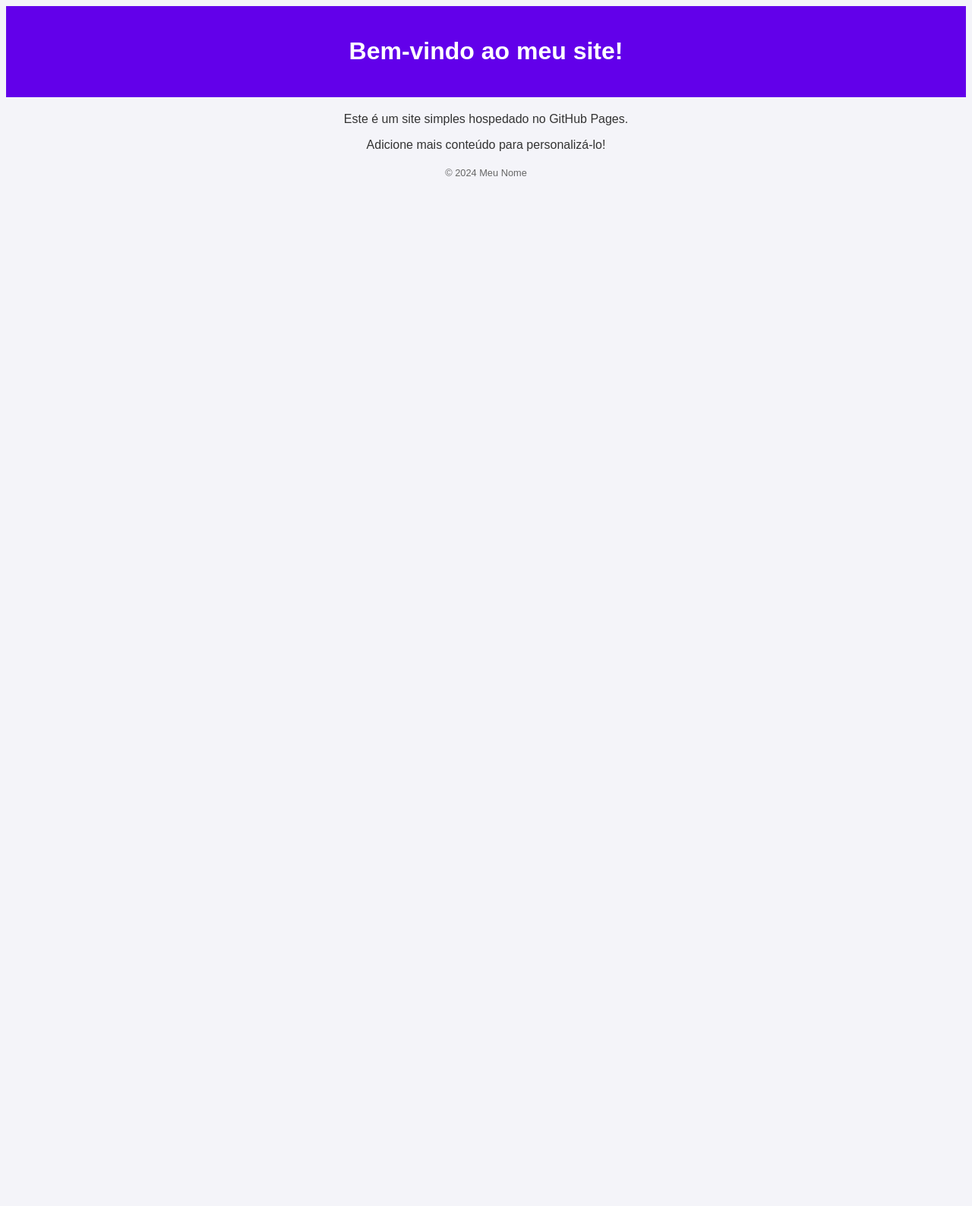
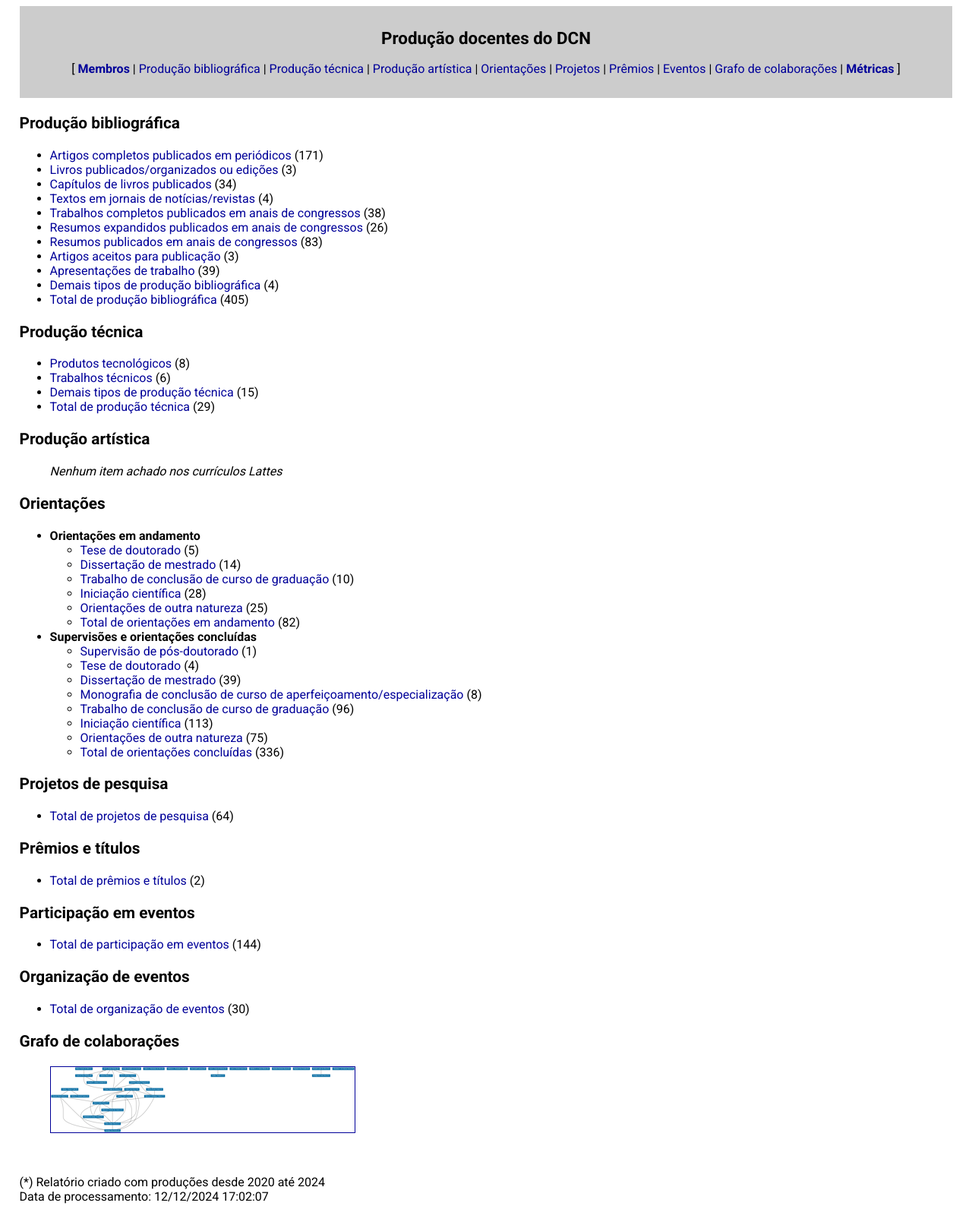
Before and after one commit to thonimar/producaoDCN, a plain HTML site: page index.html in a window 1280 px wide. Shown: the top 1588 px of the page at 76% size. Before the commit the page ends 800 px from the top, so only its background shows below. Drawn offline with Linux system fonts and the light colour scheme.

Commit message:
Update index.html

```diff
--- a/index.html
+++ b/index.html
@@ -2,40 +2,121 @@
 <html lang="pt-BR">
 <head>
     <meta charset="UTF-8">
-    <meta name="viewport" content="width=device-width, initial-scale=1.0">
-    <title>Meu Site</title>
-    <style>
-        body {
-            font-family: Arial, sans-serif;
-            text-align: center;
-            background-color: #f4f4f9;
-            color: #333;
-        }
-        header {
-            background-color: #6200ea;
-            color: white;
-            padding: 20px;
-        }
-        main {
-            margin: 20px;
-        }
-        footer {
-            margin-top: 20px;
-            font-size: 0.8em;
-            color: #666;
-        }
-    </style>
+    <meta http-equiv="Content-Type" content="text/html; charset=utf-8">
+    <meta name="Generator" content="scriptLattes">
+    <title>Produção docentes do DCN</title>
+    <link rel="stylesheet" href="css/scriptLattes.css" type="text/css">
+    <link rel="stylesheet" href="https://fonts.googleapis.com/css2?family=Roboto:wght@400;700&display=swap">
 </head>
-<body>
-    <header>
-        <h1>Bem-vindo ao meu site!</h1>
-    </header>
-    <main>
-        <p>Este é um site simples hospedado no GitHub Pages.</p>
-        <p>Adicione mais conteúdo para personalizá-lo!</p>
-    </main>
-    <footer>
-        <p>&copy; 2024 Meu Nome</p>
-    </footer>
+<body onload="initialize()" onunload="GUnload()">
+    <div id="header">
+        <center>
+            <h2>Produção docentes do DCN</h2>
+            [
+            <a href="membros.html"><b>Membros</b></a> |
+            <a href="#producaoBibliografica">Produção bibliográfica</a> |
+            <a href="#producaoTecnica">Produção técnica</a> |
+            <a href="#producaoArtistica">Produção artística</a> |
+            <a href="#orientacoes">Orientações</a> |
+            <a href="#projetos">Projetos</a> |
+            <a href="#premios">Prêmios</a> |
+            <a href="#eventos">Eventos</a> |
+            <a href="#grafo">Grafo de colaborações</a> |
+            <a href="metricas.html"><b>Métricas</b></a>
+            ]
+        </center>
+        <br>
+    </div>
+
+    <h3 id="producaoBibliografica">Produção bibliográfica</h3>
+    <ul>
+        <li><a href="PB0-0.html">Artigos completos publicados em periódicos</a> (171)</li>
+        <li><a href="PB1-0.html">Livros publicados/organizados ou edições</a> (3)</li>
+        <li><a href="PB2-0.html">Capítulos de livros publicados</a> (34)</li>
+        <li><a href="PB3-0.html">Textos em jornais de notícias/revistas</a> (4)</li>
+        <li><a href="PB4-0.html">Trabalhos completos publicados em anais de congressos</a> (38)</li>
+        <li><a href="PB5-0.html">Resumos expandidos publicados em anais de congressos</a> (26)</li>
+        <li><a href="PB6-0.html">Resumos publicados em anais de congressos</a> (83)</li>
+        <li><a href="PB7-0.html">Artigos aceitos para publicação</a> (3)</li>
+        <li><a href="PB8-0.html">Apresentações de trabalho</a> (39)</li>
+        <li><a href="PB9-0.html">Demais tipos de produção bibliográfica</a> (4)</li>
+        <li><a href="PB-0.html">Total de produção bibliográfica</a> (405)</li>
+    </ul>
+
+    <h3 id="producaoTecnica">Produção técnica</h3>
+    <ul>
+        <li><a href="PT2-0.html">Produtos tecnológicos</a> (8)</li>
+        <li><a href="PT4-0.html">Trabalhos técnicos</a> (6)</li>
+        <li><a href="PT5-0.html">Demais tipos de produção técnica</a> (15)</li>
+        <li><a href="PT-0.html">Total de produção técnica</a> (29)</li>
+    </ul>
+
+    <h3 id="producaoArtistica">Produção artística</h3>
+    <ul>
+        <i>Nenhum item achado nos currículos Lattes</i>
+    </ul>
+
+    <h3 id="orientacoes">Orientações</h3>
+    <ul>
+        <li><b>Orientações em andamento</b>
+            <ul>
+                <li><a href="OA1-0.html">Tese de doutorado</a> (5)</li>
+                <li><a href="OA2-0.html">Dissertação de mestrado</a> (14)</li>
+                <li><a href="OA4-0.html">Trabalho de conclusão de curso de graduação</a> (10)</li>
+                <li><a href="OA5-0.html">Iniciação científica</a> (28)</li>
+                <li><a href="OA6-0.html">Orientações de outra natureza</a> (25)</li>
+                <li><a href="OA-0.html">Total de orientações em andamento</a> (82)</li>
+            </ul>
+        </li>
+        <li><b>Supervisões e orientações concluídas</b>
+            <ul>
+                <li><a href="OC0-0.html">Supervisão de pós-doutorado</a> (1)</li>
+                <li><a href="OC1-0.html">Tese de doutorado</a> (4)</li>
+                <li><a href="OC2-0.html">Dissertação de mestrado</a> (39)</li>
+                <li><a href="OC3-0.html">Monografia de conclusão de curso de aperfeiçoamento/especialização</a> (8)</li>
+                <li><a href="OC4-0.html">Trabalho de conclusão de curso de graduação</a> (96)</li>
+                <li><a href="OC5-0.html">Iniciação científica</a> (113)</li>
+                <li><a href="OC6-0.html">Orientações de outra natureza</a> (75)</li>
+                <li><a href="OC-0.html">Total de orientações concluídas</a> (336)</li>
+            </ul>
+        </li>
+    </ul>
+
+    <h3 id="projetos">Projetos de pesquisa</h3>
+    <ul>
+        <li><a href="Pj-0.html">Total de projetos de pesquisa</a> (64)</li>
+    </ul>
+
+    <h3 id="premios">Prêmios e títulos</h3>
+    <ul>
+        <li><a href="Pm-0.html">Total de prêmios e títulos</a> (2)</li>
+    </ul>
+
+    <h3 id="eventos">Participação em eventos</h3>
+    <ul>
+        <li><a href="Ep-0.html">Total de participação em eventos</a> (144)</li>
+    </ul>
+
+    <h3 id="eventos">Organização de eventos</h3>
+    <ul>
+        <li><a href="Eo-0.html">Total de organização de eventos</a> (30)</li>
+    </ul>
+
+    <h3 id="grafo">Grafo de colaborações</h3>
+    <ul>
+        <a href="grafoDeColaboracoes.html">
+            <img src="grafoDeColaboracoesSemPesos-t.png" border="1">
+        </a>
+    </ul>
+
+    <br>
+    <p>
+        (*) Relatório criado com produções desde 2020 até 2024<br>
+        Data de processamento: 12/12/2024 17:02:07<br>
+    </p>
+
+    <div id="footer">
+        Relatório gerado por <a href="http://scriptlattes.sourceforge.net/">scriptLattes V9</a>. Os resultados podem ser afetados por possíveis falhas decorrentes de inconsistências no preenchimento dos Currículos Lattes. E-mail de contato: <a href="mailto:thonimar.souza@ufes.br">thonimar.souza@ufes.br</a>
+    </div>
 </body>
 </html>
```
